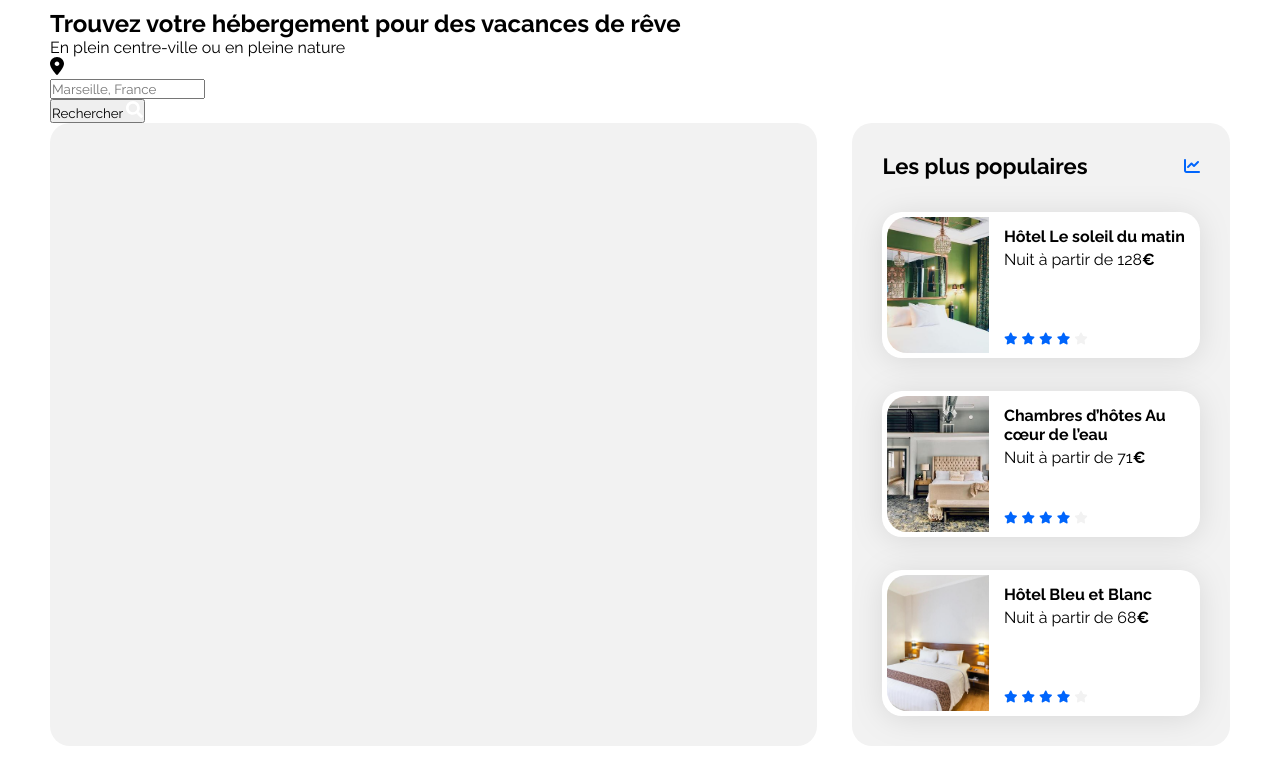
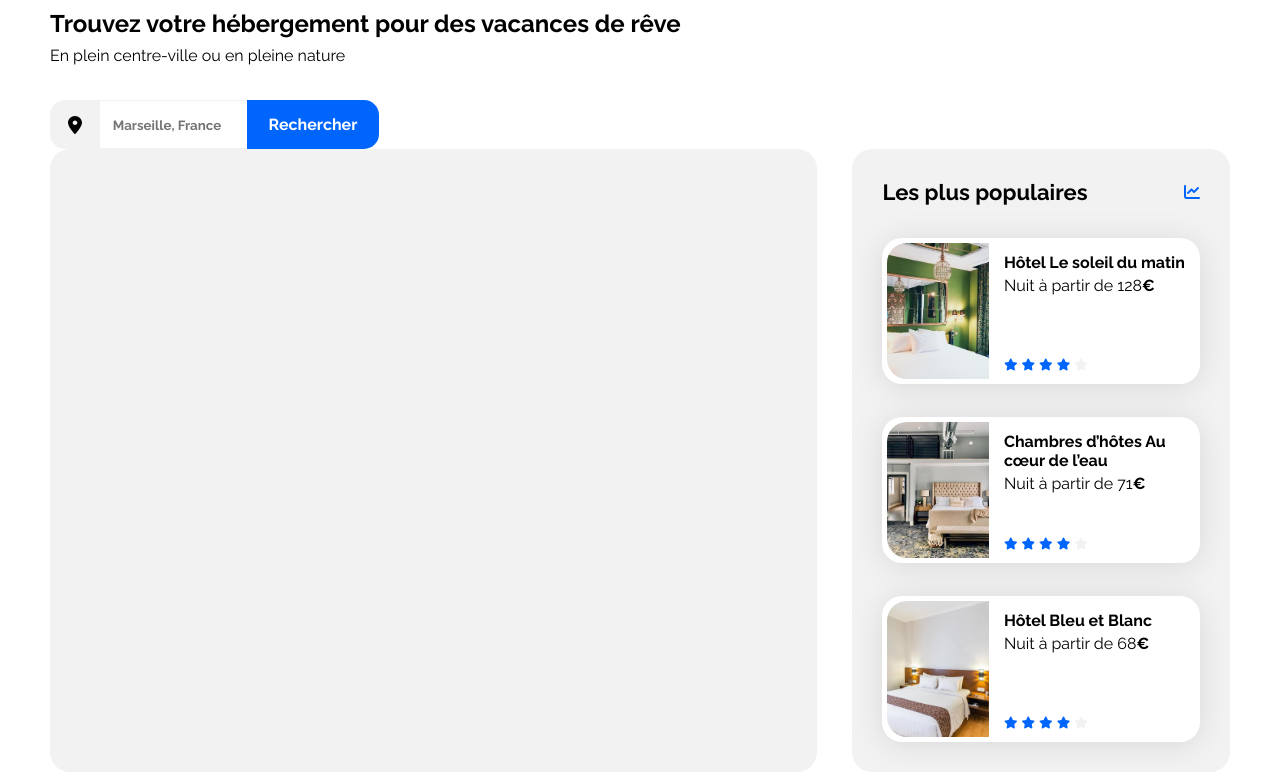
Before and after one commit to Eh-Dev-sly/BOOKI-Projet-2-, a plain HTML site: page index.html in a window 1280 px wide. Shown: the part 70-842 px from the top of the page. Before the commit the page ends 816 px from the top, so only its background shows below. Drawn offline with Linux system fonts and the light colour scheme.

Commit message:
Ajout du css pour les promesses et la barre de recherche

```diff
--- a/css/style.css
+++ b/css/style.css
@@ -41,15 +41,97 @@ nav .navbar-logo .logo {
 }
 
 .menu-list a{
-    transition: color 0.1s ease;
     padding: 10px /* Ajout d'un padding pour le survol */
 }
 
 /* Changement de Couleur et Ajout de la bordure au Survol */
 .menu-list a:hover{
+    transition: color 0.1s ease; /* Animation de la couleur */
     color : var(--main-color); /* Changement de la couleur */
     cursor: pointer; /* Changement de forme du pointeur */
     border-top: var(--main-color) solid 3px; /* Apparition de la bordure */
+}
+
+/****** Info Group ******/
+.info-group {
+    display: flex; /* Alignement en ligne */
+    flex-direction: column; /* Alignement en colonne */
+    justify-content: space-between; /* Espacement entre les éléments */
+    gap: 35px ; /* Espacement entre les éléments */
+}
+
+/* Promesses */
+.promesse {
+    display: flex; /* Alignement en ligne */
+    flex-direction: column; /* Alignement en colonne */
+    gap: 8px; /* Espacement entre les éléments */
+}
+
+/* Search-Bar / Barre de Recherche */
+.search-bar {
+    height: 49px; /* Hauteur de la barre de recherche */
+    display: flex; /* Affichage en ligne */
+    align-items: center; /* Alignement vertical au centre */
+    width: 100%; /* Largeur de la barre de recherche */
+}
+
+.search-bar .search-bar__icon {
+    display: flex; /* Appliquer flexbox sur l'icône pour l'aligner correctement */
+    align-items: center; /* Centrer verticalement l'icône à l'intérieur de son conteneur */
+    justify-content: center; /* Centrer horizontalement l'icône si nécessaire */
+    width: 50px; /* Largeur de l'espace */
+    height: 49px; /* Hauteur de l'espace */
+    background-color: #F2F2F2; /* Couleur de fond */
+    border-radius: 15px 0px 0px 15px; /* Arrondir les coins */
+}
+
+.search-bar .search-bar__icon .icon{
+    width: 14px; /* Largeur de l'icône */
+    height: auto; /* Hauteur de l'icône */
+}
+
+.search-bar .search-bar__search {
+    display: flex; /* Appliquer flexbox sur l'icône pour l'aligner correctement */
+}
+
+.search-bar .search-bar__search .input {
+    display: flex; /* Appliquer flexbox sur l'icône pour l'aligner correctement */
+    text-align: center; /* Centrer le texte à l'intérieur de l'input */
+    width: 147px; /* Largeur de l'espace */
+    height: 49px; /* Hauteur de l'espace */
+    font-weight: 600 ;
+    border-left: none; /* Supprimer la bordure gauche */
+    border-right: none; /* Supprimer la bordure droite */
+    border-top: 1px solid #F2F2F2; /* Bordure supérieure */
+    border-bottom: 1px solid #F2F2F2; /* Bordure inférieure */
+}
+
+.search-bar .search-bar__button{
+    display: flex; /* Appliquer flexbox sur l'icône pour l'aligner correctement */
+    align-items: center; /* Centrer verticalement l'icône à l'intérieur de son conteneur */
+    justify-content: center; /* Centrer horizontalement l'icône si nécessaire */
+    height: 100%; /* Hauteur de l'espace */
+    width: 132px; /* Largeur de l'espace */
+    background-color: #0065FC; /* Couleur de fond */
+    border-radius: 0px 15px 15px 0px; /* Arrondir les coins */
+    border: none; /* Supprimer la bordure */
+}
+
+.search-bar .search-bar__button :hover{
+    cursor: pointer; /* Changement de forme du pointeur lorsqu'il survol le bouton */
+}
+
+.search-bar .search-bar__button .button{
+    background-color: transparent; /* Couleur de fond */
+    border: none; /* Supprimer la bordure */
+}
+.search-bar .search-bar__button .text{
+    color: white; /* Couleur du texte */
+    font-weight: 600; /* Poids de la police */
+    font-size: 16px; /* Taille de la police */
+}
+.search-bar .search-bar__button .icon{
+    display: none; /* Masquage de l'icône pour Desktop & Tablette */
 }
 
 :root {
--- a/index.html
+++ b/index.html
@@ -34,12 +34,12 @@
         <main>
             <section class="info-group">
                 <div class="promesse">
-                    <h1 class="promesse-title">Trouvez votre hébergement pour des vacances de rêve</h1>
-                    <p class="promesse-subtitle">En plein centre-ville ou en pleine nature</p>
+                    <h1 class="promesse__title">Trouvez votre hébergement pour des vacances de rêve</h1>
+                    <p class="promesse__subtitle">En plein centre-ville ou en pleine nature</p>
                 </div>
                 <form action="" method="get" class="search-bar">
                     <div class="search-bar__icon">
-                        <img src="images/icon/icon-localisation.svg" alt="">
+                        <img src="images/icon/icon-localisation.svg" alt="" class="icon">
                     </div>
                     <div class="search-bar__search">
                     <input type="search" name="place" placeholder="Marseille, France" class="input">
```
